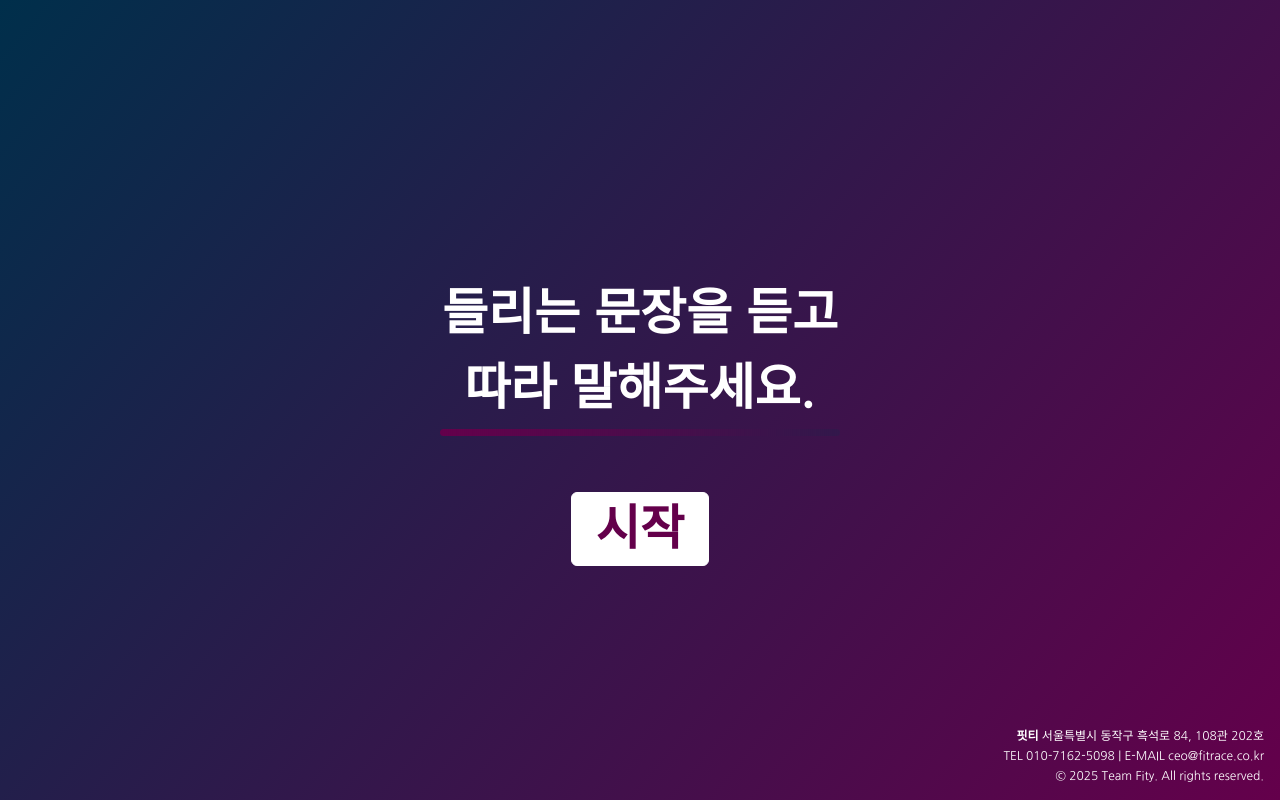
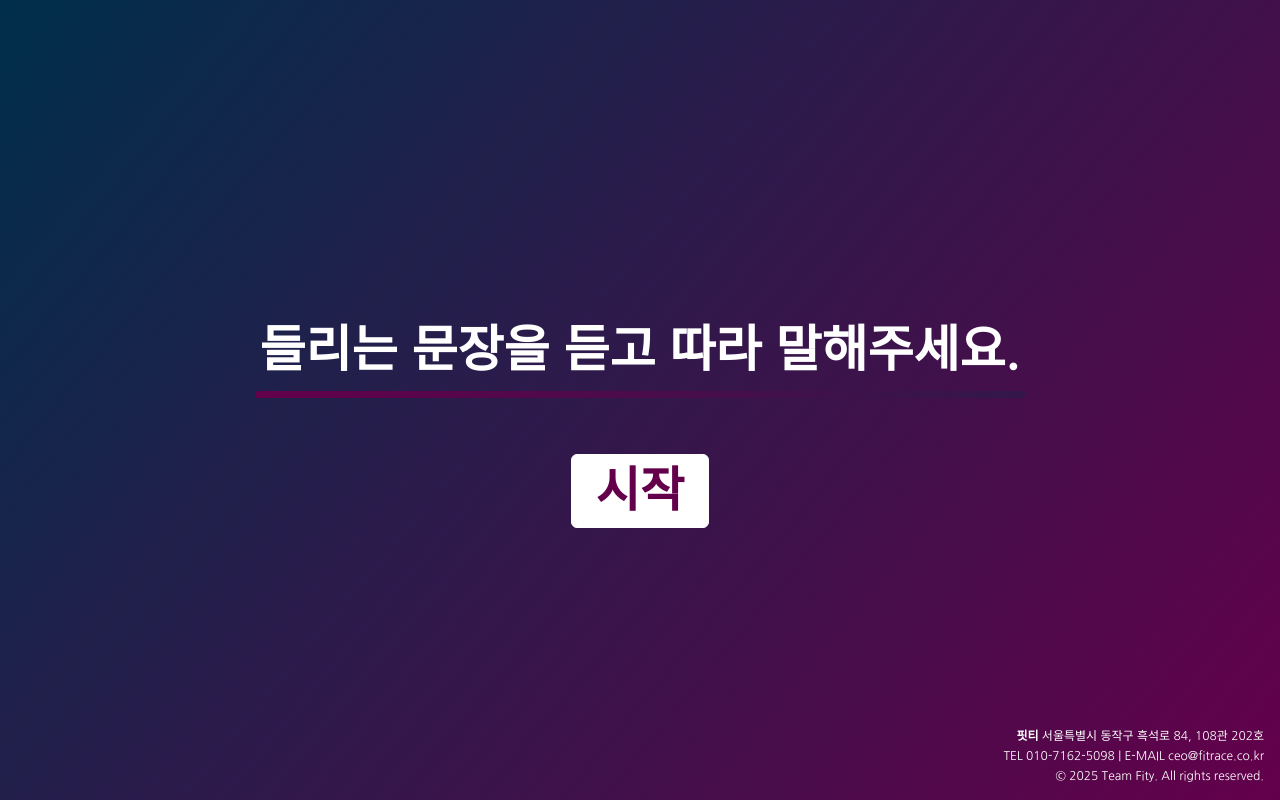
Before and after one commit to selfishAltruism/AI_Voice_Dementia_Guardian_FE, a Next.js app: page /inference in a window 1280 px wide. Built offline with nearby package versions, Linux system fonts and the light colour scheme.

Commit message:
feat: update inference page ui structure (#1)

```diff
--- a/src/app/inference/page.tsx
+++ b/src/app/inference/page.tsx
@@ -10,16 +10,27 @@ const Inference = () => {
 
   return (
     <>
-      <h1 className="mt-32">들리는 문장을 듣고</h1>
-      <h1>따라 말해주세요.</h1>
-      <div className="mb-2 mt-1 h-[7px] w-[400px] rounded-lg bg-gradient-to-r from-sub to-main bg-[length:200%_10%]" />
-      {isReplay.current && <Recorder />}
+      <h1 className="mt-32">들리는 문장을 듣고 따라 말해주세요.</h1>
+      <div className="mb-2 mt-1 h-[7px] w-[770px] rounded-lg bg-gradient-to-r from-sub to-main bg-[length:200%_200%]" />
+      <div className="mt-12 flex items-center gap-12">
+        {isReplay.current ? (
+          <Recorder>
             <AudioPlayer
               audioSrc="/recording.webm"
               setPlaying={setPlaying}
               playing={playing}
               isReplay={isReplay}
             />
+          </Recorder>
+        ) : (
+          <AudioPlayer
+            audioSrc="/recording.webm"
+            setPlaying={setPlaying}
+            playing={playing}
+            isReplay={isReplay}
+          />
+        )}
+      </div>
     </>
   );
 };
--- a/src/entities/inference/ui/AudioPlayer.tsx
+++ b/src/entities/inference/ui/AudioPlayer.tsx
@@ -46,16 +46,15 @@ export function AudioPlayer({
   };
 
   return (
-    <>
+    <div className="flex w-64 justify-center">
       {playing ? (
-        <BounceLoader color="white" className="mt-[62px]" />
+        <BounceLoader color="white" className="mb-1" />
       ) : (
-        <Button className="mt-12" onClick={togglePlay}>
+        <Button onClick={togglePlay}>
           {isReplay.current ? "다시 듣기" : "시작"}
         </Button>
       )}
-
       <audio ref={audioRef} src={audioSrc} className="hidden" />
-    </>
+    </div>
   );
 }
--- a/src/entities/inference/ui/Recorder.tsx
+++ b/src/entities/inference/ui/Recorder.tsx
@@ -1,6 +1,6 @@
 import { useEffect, useRef, useState } from "react";
 
-export function Recorder() {
+export function Recorder({ children }: { children: React.ReactNode }) {
   const [recording, setRecording] = useState(false);
   const [audioUrl, setAudioUrl] = useState<string | null>(null);
   const mediaRecorder = useRef<MediaRecorder | null>(null);
@@ -93,15 +93,20 @@ export function Recorder() {
   };
 
   return (
-    <>
+    <div className="flex flex-col items-center justify-center">
       {/* 배경 투명 + 웨이브 그래프 */}
+      {recording ? (
         <canvas
           ref={canvasRef}
           width={800}
-        height={300}
+          height={150}
           className="rounded"
-        style={{ backgroundColor: "transparent" }}
+          style={{ backgroundColor: "transparent", marginBottom: "30px" }}
         />
+      ) : (
+        <div className="mb-[105px] mt-[73px] h-[2px] w-[800px] rounded-md bg-white" />
+      )}
+      <div className="flex items-center gap-12">
         <button
           onClick={() => setRecording(!recording)}
           className={`flex h-[100px] w-[100px] items-center justify-center rounded-lg text-white transition`}
@@ -112,6 +117,9 @@ export function Recorder() {
             <span className="icon-[fluent--record-stop-32-regular] mr-[1px] text-[95px]" />
           )}
         </button>
+        {children}
+      </div>
+
       {/* {audioUrl && (
         <div className="flex flex-col items-center gap-2">
           <audio controls src={audioUrl} />
@@ -124,6 +132,6 @@ export function Recorder() {
           </a>
         </div>
       )} */}
-    </>
+    </div>
   );
 }
```
Lines whose indentation alone changed are shown as unchanged.
